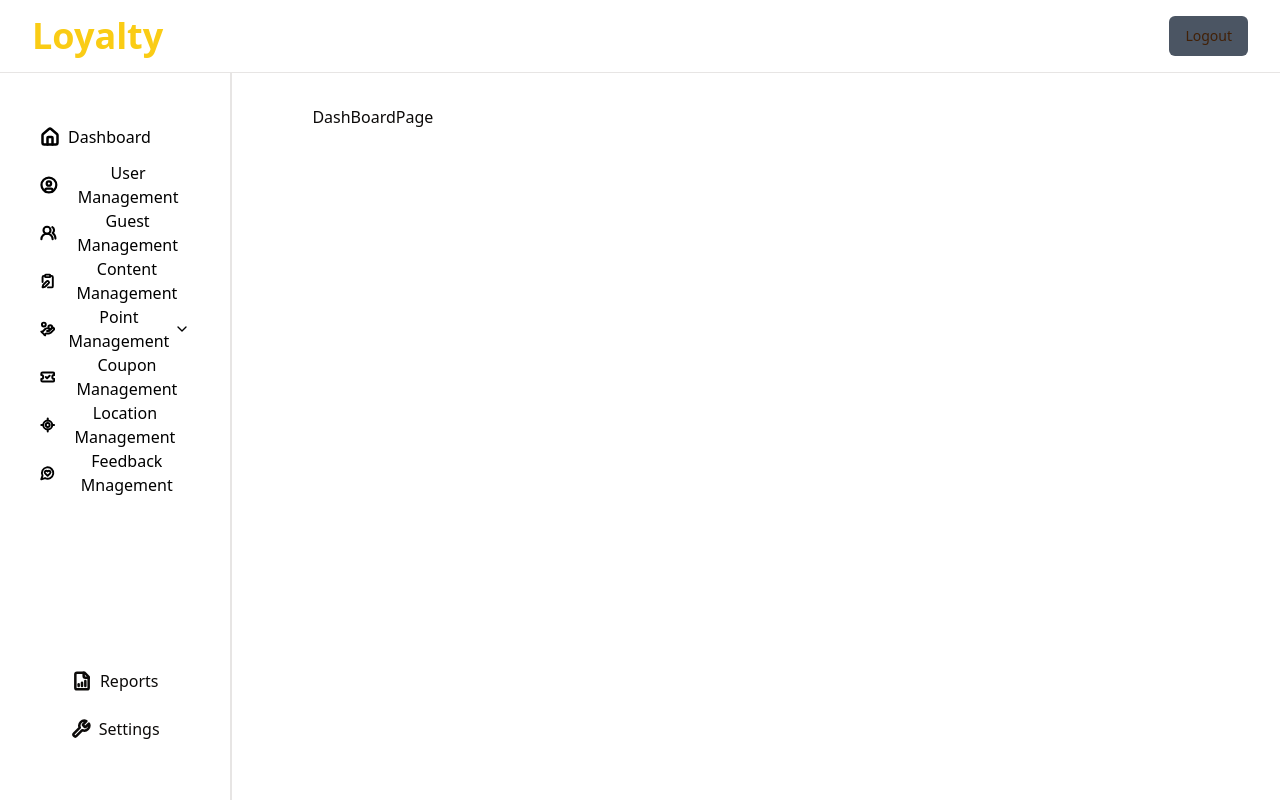
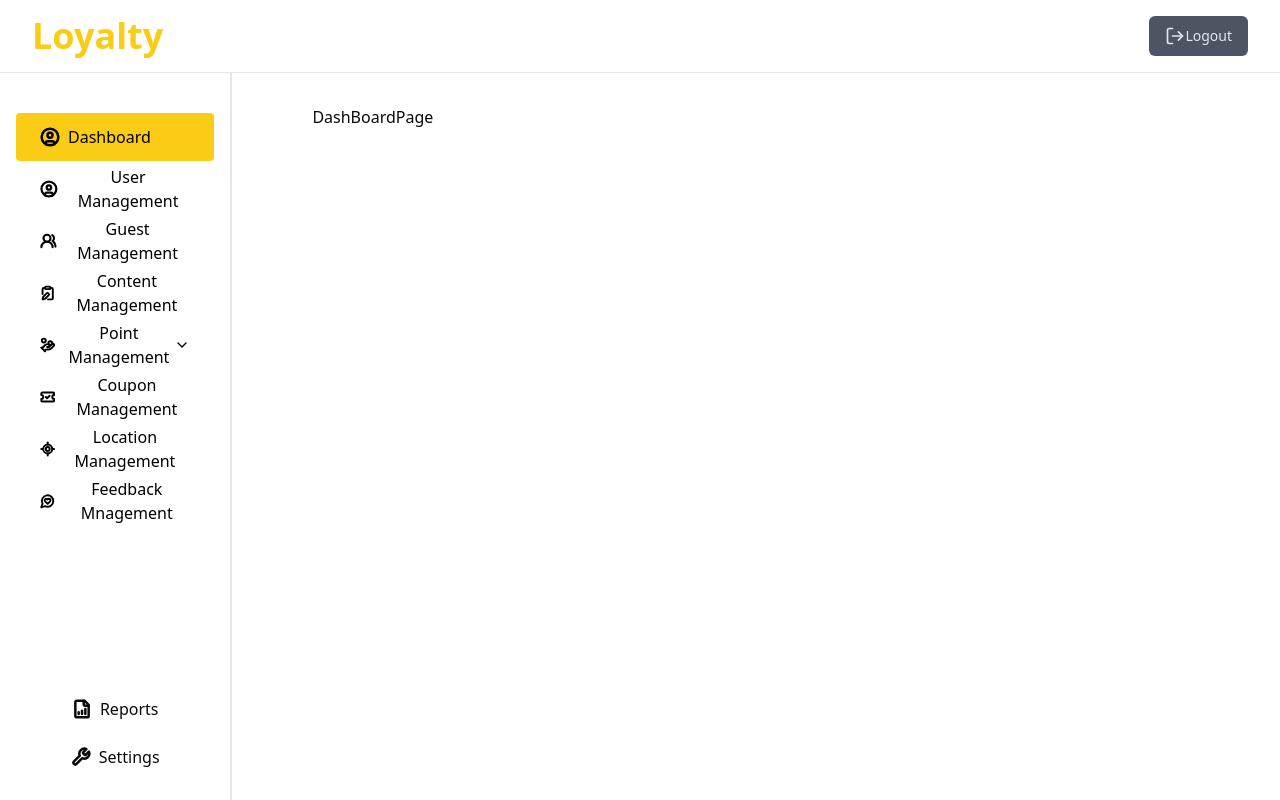
Before and after one commit to aaananddd/loyalty-frontend, a React (Vite) app: page / in a window 1280 px wide. Shown: the top 800 px of the page. Built offline with nearby package versions, Linux system fonts and the light colour scheme; sample sign-in values are in the browser's storage.

Commit message:
fixed some styles in logout and sidebar

```diff
--- a/src/components/Header/index.jsx
+++ b/src/components/Header/index.jsx
@@ -1,9 +1,7 @@
 import { useAuth } from "@/utils/provider/authProvider";
 import { Button } from "../ui/button";
 import Logo from "./Logo";
-import { NavLink } from "react-router-dom";
-import routePath from "@/router/routePath";
-
+import { LogOut } from "lucide-react";
 function AuthenticatedNavLinks(clearToken) {
   return (
     <div className="flex items-center md:gap-x-8 gap-x-2">
@@ -13,9 +11,9 @@ function AuthenticatedNavLinks(clearToken) {
           clearToken();
           // navigate(routePath.login, { replace: true });
         }}
-        className="bg-gray-600 hover:bg-gray-400"
+        className="bg-gray-600 hover:bg-gray-400 text-slate-200 "
       >
-        Logout
+        <LogOut className="w-5 h-5" /> <h1>Logout</h1>
       </Button>
     </div>
   );
--- a/src/components/Sidebar/index.jsx
+++ b/src/components/Sidebar/index.jsx
@@ -24,10 +24,16 @@ const Sidebar = () => {
   return (
     <div className=" min-h-screen border-r-2 bg-white items-center">
       <div className="w-[18vw] flex  flex-col items-center">
-        <ul className="px-4 text-black flex flex-col min-h-min pt-10 ">
-          <li className="w-full h-10 font-medium p-6 flex  items-center text-center hover:bg-primary rounded  duration-75">
-            <Home strokeWidth={3} className=" w-5 mr-2 " /> Dashboard
-          </li>
+        <ul className="px-4 text-black flex flex-col min-h-min pt-10 gap-y-1 ">
+          <NavLink
+            to={routePath.dashboard}
+            className={({ isActive }) =>
+              (isActive ? "bg-primary " : "") +
+              `w-full h-10 font-medium p-6 flex  items-center text-center hover:bg-primary rounded  duration-75 `
+            }
+          >
+            <CircleUser strokeWidth={3} className="w-5 h-10 mr-2" /> Dashboard
+          </NavLink>
           <NavLink
             to={routePath.userManagement}
             className={({ isActive }) =>
```
